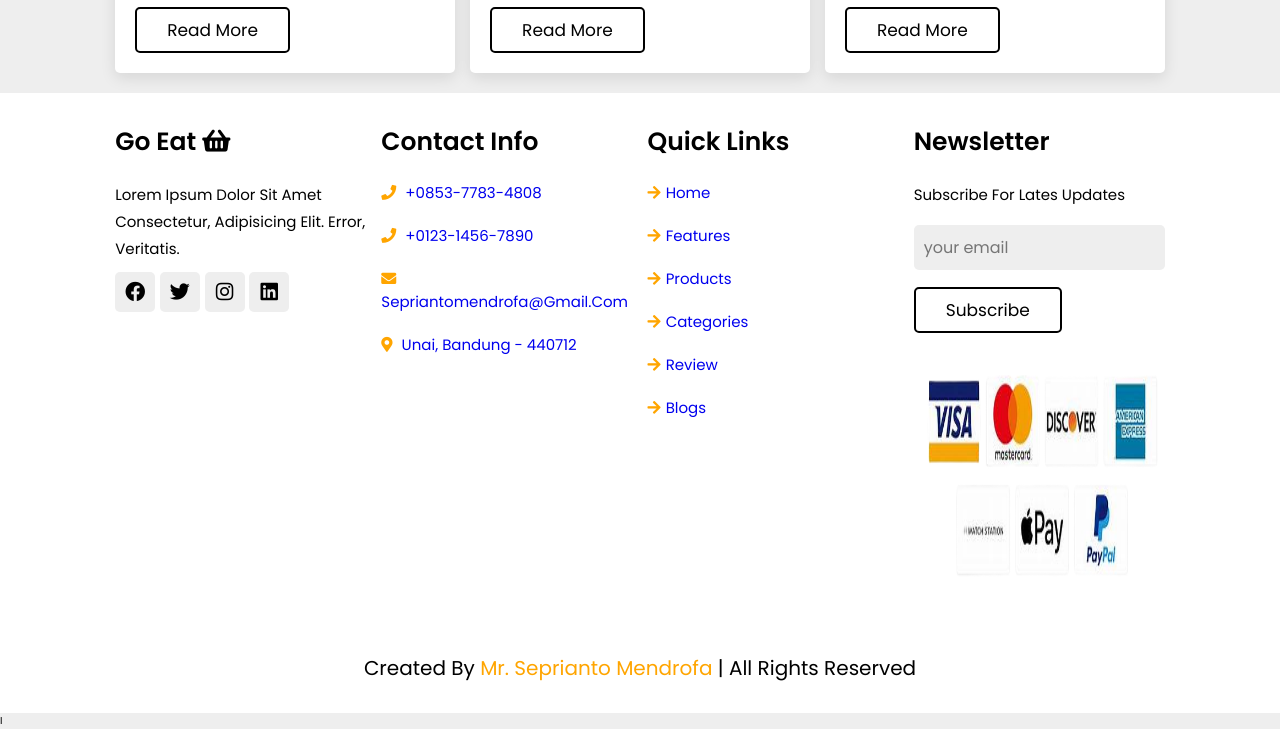
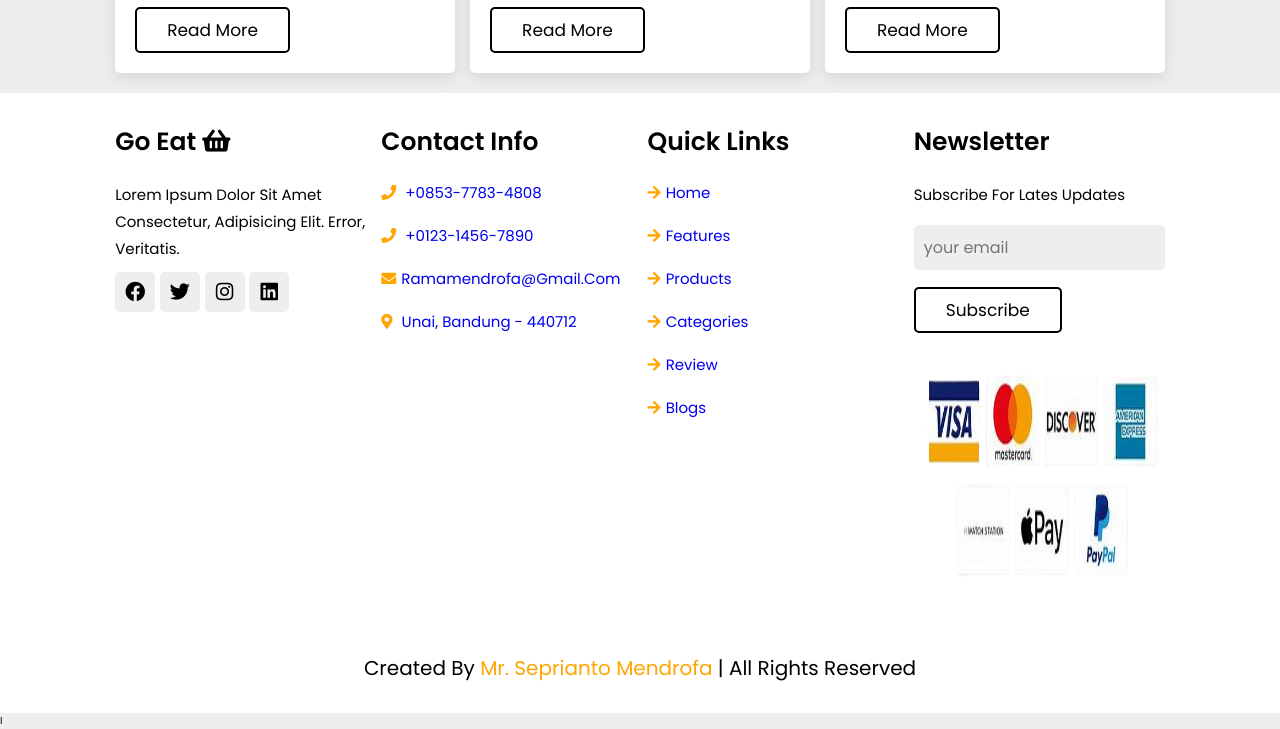
Before and after one commit to RamaMendrofa/Goeat.github.io, a plain HTML site: page index.html in a window 1280 px wide. Shown: the part 4227-4956 px from the top of the page. Drawn offline with nearby package versions, Linux system fonts and the light colour scheme.

Commit message:
Update index.html

```diff
--- a/index.html
+++ b/index.html
@@ -461,7 +461,7 @@
                     <h3>contact info</h3>
                     <a href="#" class="links"><i class="fas fa-phone"></i> +0853-7783-4808</a>
                     <a href="#" class="links"><i class="fas fa-phone"></i> +0123-1456-7890</a>
-                    <a href="#" class="links"><i class="fas fa-envelope"></i> sepriantomendrofa@gmail.com</a>
+                    <a href="#" class="links"><i class="fas fa-envelope"></i>ramamendrofa@gmail.com</a>
                     <a href="#" class="links"><i class="fas fa-map-marker-alt"></i> Unai, Bandung - 440712</a>
                 </div>
 
```
